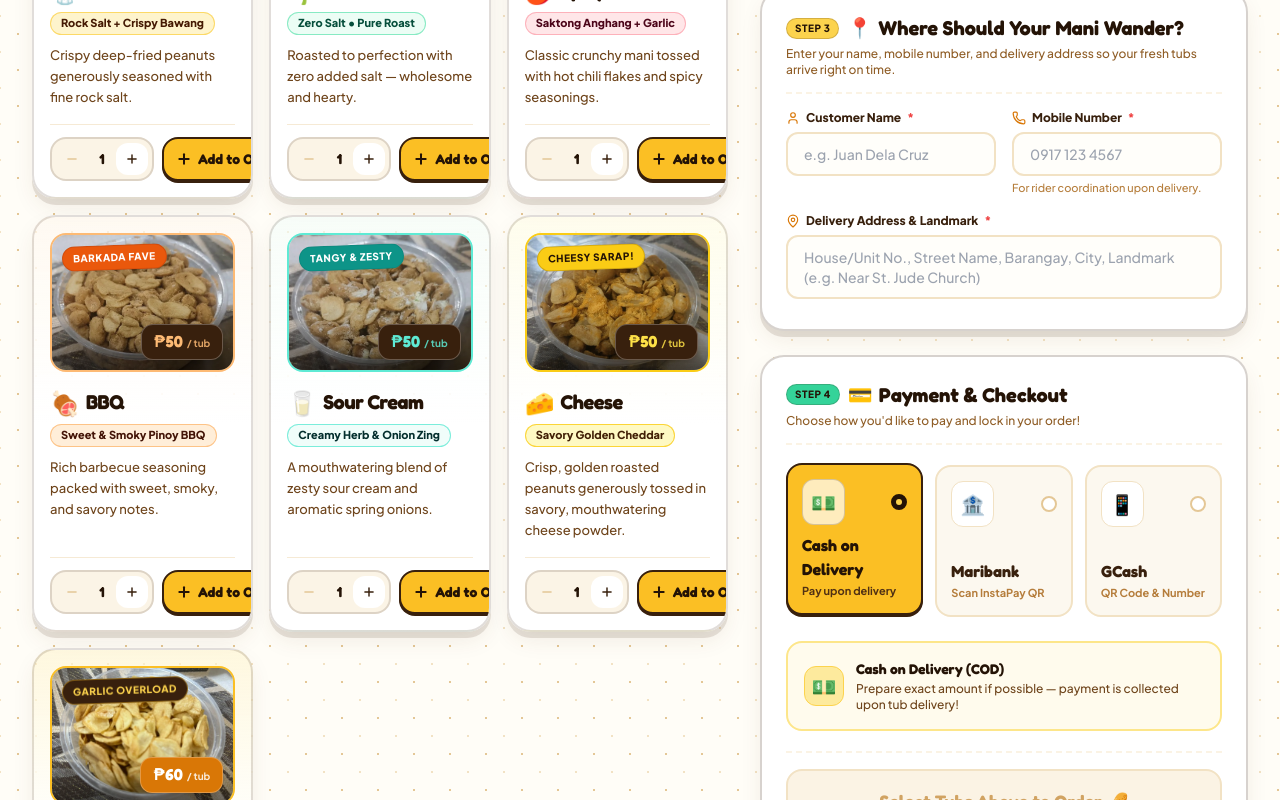
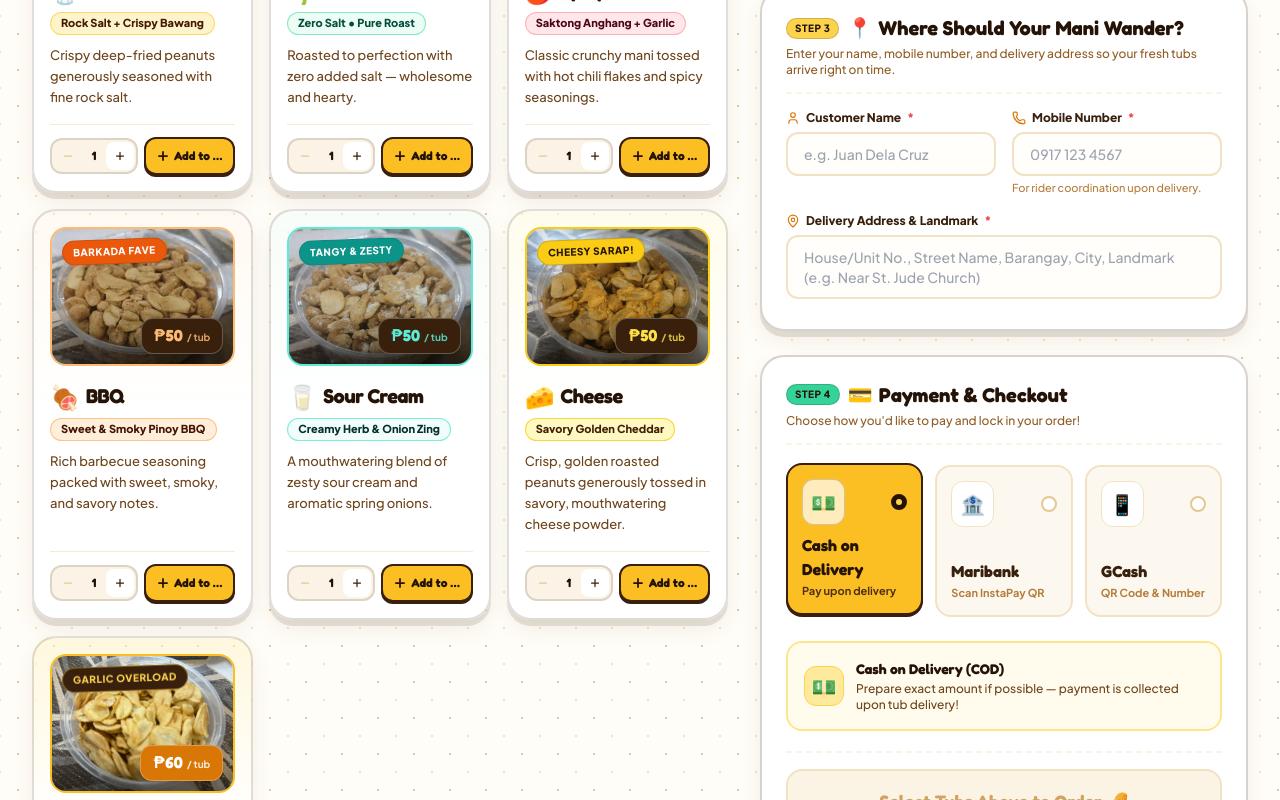
Before and after one commit to Kvnzky/mani-g-github.io, a React (Vite) app: page / in a window 1280 px wide. Shown: the part 1280-2080 px from the top of the page. Built offline with nearby package versions, Linux system fonts and the light colour scheme; no server answers.

Commit message:
Fix Add to Order button and stepper sizing in FlavorCard so it fits 3-column grid

```diff
--- a/src/components/FlavorCard.jsx
+++ b/src/components/FlavorCard.jsx
@@ -168,26 +168,26 @@ export default function FlavorCard({
             </div>
           ) : !isSelected ? (
             /* Unselected State: Tactile Stepper + Prominent Add Button */
-            <div className="flex items-center gap-2 w-full">
+            <div className="flex items-center gap-1.5 w-full">
               {/* Staged Quantity Stepper */}
-              <div className="flex items-center bg-mani-100/90 rounded-2xl border-2 border-mani-900/15 p-1 shrink-0">
+              <div className="flex items-center bg-mani-100/90 rounded-xl border-2 border-mani-900/15 p-0.5 shrink-0">
                 <button
                   type="button"
                   onClick={handleMinusStaged}
                   disabled={stagedQty <= 1}
                   aria-label={`Decrease ${product.name} quantity to add`}
-                  className={`w-8 h-8 rounded-xl flex items-center justify-center font-bold transition-all ${
+                  className={`w-7 h-7 rounded-lg flex items-center justify-center font-bold transition-all ${
                     stagedQty <= 1
                       ? 'text-mani-300 cursor-not-allowed'
                       : 'bg-white text-mani-900 hover:bg-amber-100 shadow-2xs active:scale-90 cursor-pointer'
                   }`}
                 >
-                  <Minus className="w-3.5 h-3.5 stroke-[2.5]" />
+                  <Minus className="w-3 h-3 stroke-[2.5]" />
                 </button>
 
                 <span
                   aria-label={`Quantity to add: ${stagedQty}`}
-                  className="w-7 text-center font-display text-sm font-bold text-mani-950 select-none"
+                  className="w-6 text-center font-display text-xs font-bold text-mani-950 select-none"
                 >
                   {stagedQty}
                 </span>
@@ -196,9 +196,9 @@ export default function FlavorCard({
                   type="button"
                   onClick={handlePlusStaged}
                   aria-label={`Increase ${product.name} quantity to add`}
-                  className="w-8 h-8 rounded-xl bg-white text-mani-900 hover:bg-amber-100 active:scale-90 flex items-center justify-center shadow-2xs font-bold transition-all cursor-pointer"
+                  className="w-7 h-7 rounded-lg bg-white text-mani-900 hover:bg-amber-100 active:scale-90 flex items-center justify-center shadow-2xs font-bold transition-all cursor-pointer"
                 >
-                  <Plus className="w-3.5 h-3.5 stroke-[2.5]" />
+                  <Plus className="w-3 h-3 stroke-[2.5]" />
                 </button>
               </div>
 
@@ -206,23 +206,23 @@ export default function FlavorCard({
               <button
                 type="button"
                 onClick={handleAddClick}
-                className="flex-1 min-h-[42px] py-2.5 px-3 rounded-2xl bg-amber-400 hover:bg-amber-300 text-mani-950 font-display font-bold text-xs sm:text-sm border-2 border-mani-900 shadow-snack-sm active:translate-y-0.5 flex items-center justify-center gap-1.5 whitespace-nowrap transition-all cursor-pointer"
+                className="flex-1 min-w-0 min-h-[38px] py-2 px-2.5 rounded-xl bg-amber-400 hover:bg-amber-300 text-mani-950 font-display font-bold text-xs border-2 border-mani-900 shadow-snack-sm active:translate-y-0.5 flex items-center justify-center gap-1 whitespace-nowrap transition-all cursor-pointer"
               >
-                <Plus className="w-4 h-4 stroke-[3] shrink-0" />
-                <span>Add to Order</span>
+                <Plus className="w-3.5 h-3.5 stroke-[3] shrink-0" />
+                <span className="truncate">Add to Order</span>
               </button>
             </div>
           ) : (
             /* Selected / In-Cart Live Controller */
-            <div className="flex items-center justify-between gap-2 bg-amber-100/90 p-1.5 rounded-2xl border-2 border-mani-900 shadow-snack-sm w-full">
+            <div className="flex items-center justify-between gap-1.5 bg-amber-100/90 p-1.5 rounded-xl border-2 border-mani-900 shadow-snack-sm w-full">
               <div className="flex items-center gap-1 shrink-0">
                 <button
                   type="button"
                   onClick={handleMinusInCart}
                   aria-label={`Decrease ${product.name} quantity`}
-                  className="w-8 h-8 rounded-xl bg-white text-mani-950 hover:bg-red-50 hover:text-red-600 active:scale-90 flex items-center justify-center border border-mani-900/20 shadow-2xs font-bold transition-all cursor-pointer"
+                  className="w-7 h-7 rounded-lg bg-white text-mani-950 hover:bg-red-50 hover:text-red-600 active:scale-90 flex items-center justify-center border border-mani-900/20 shadow-2xs font-bold transition-all cursor-pointer"
                 >
-                  <Minus className="w-3.5 h-3.5 stroke-[2.5]" />
+                  <Minus className="w-3 h-3 stroke-[2.5]" />
                 </button>
 
                 <input
@@ -232,24 +232,24 @@ export default function FlavorCard({
                   value={quantity}
                   onChange={handleDirectInput}
                   aria-label={`${product.name} quantity in order`}
-                  className="w-8 sm:w-9 text-center font-display text-sm sm:text-base font-bold bg-transparent text-mani-950 focus:outline-none rounded p-0"
+                  className="w-7 text-center font-display text-xs sm:text-sm font-bold bg-transparent text-mani-950 focus:outline-none rounded p-0"
                 />
 
                 <button
                   type="button"
                   onClick={handlePlusInCart}
                   aria-label={`Increase ${product.name} quantity`}
-                  className="w-8 h-8 rounded-xl bg-mani-900 text-amber-300 hover:bg-mani-800 active:scale-90 flex items-center justify-center shadow-xs font-bold transition-all cursor-pointer"
+                  className="w-7 h-7 rounded-lg bg-mani-900 text-amber-300 hover:bg-mani-800 active:scale-90 flex items-center justify-center shadow-xs font-bold transition-all cursor-pointer"
                 >
-                  <Plus className="w-3.5 h-3.5 stroke-[2.5]" />
+                  <Plus className="w-3 h-3 stroke-[2.5]" />
                 </button>
               </div>
 
-              <div className="pr-2 text-right min-w-0">
-                <div className="font-display text-sm sm:text-base font-bold text-mani-950 truncate leading-tight">
+              <div className="pr-1.5 text-right min-w-0">
+                <div className="font-display text-xs sm:text-sm font-bold text-mani-950 truncate leading-tight">
                   {formatPHP(quantity * (product.price || 50))}
                 </div>
-                <div className="text-[10px] font-extrabold text-mani-700 uppercase tracking-wider">
+                <div className="text-[9px] font-extrabold text-mani-700 uppercase tracking-wider truncate">
                   {quantity} tub{quantity > 1 ? 's' : ''} added
                 </div>
               </div>
```
Also changed, not shown: 5 other files (tests, documents, lock files or other folders).
